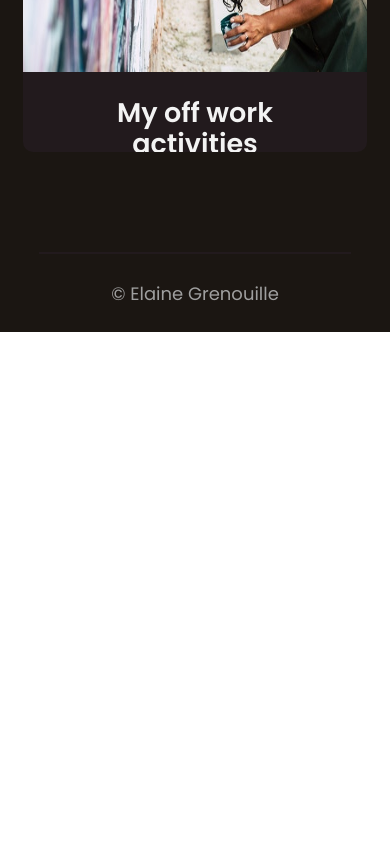
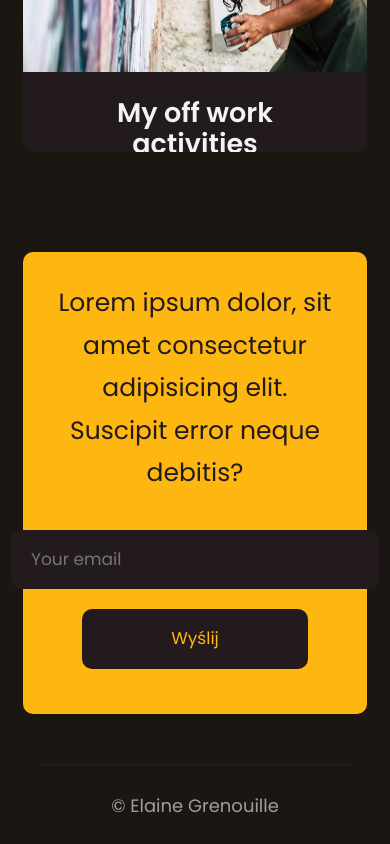
Before and after one commit to MonikaCyprys/FreelancersWebsiteTemplate, a plain HTML site: page blog.html in a window 390 px wide. Shown: the part 2788-3632 px from the top of the page. Before the commit the page ends 3120 px from the top, so only its background shows below. Drawn offline with Linux system fonts and the light colour scheme; a web font is replaced by a local one.

Commit message:
add newsletter section and change page description

```diff
--- a/blog.html
+++ b/blog.html
@@ -5,7 +5,7 @@
    <meta charset="UTF-8">
    <meta name="viewport" content="width=device-width, initial-scale=1.0">
    <title>Elaine Grenouille - freelancer</title>
-   <meta description content="Jestem instruktorem strzelectwa z wieloletnim doświadczeniem w branży militarnej">
+   <meta description content="I'm professional photographer and graphic artist with 12 years of experience.">
    <link rel="preconnect" href="https://fonts.gstatic.com">
    <link href="https://fonts.googleapis.com/css2?family=Poppins:wght@200;400;600&display=swap" rel="stylesheet">
    <link rel="preconnect" href="https://fonts.gstatic.com">
@@ -127,11 +127,19 @@
                </div>
             </article>
          </section>
+         <section class="blog-newsletter">
+            <p>Lorem ipsum dolor, sit amet consectetur adipisicing elit. Suscipit error neque debitis?</p>
+            <form class="newsletter-box">
+               <input placeholder="Your email" type="email" name="user-email" id="user-email">
+               <input type="submit" name="btn-email" value="Wyślij" id="btn-email">
+            </form>
+
+         </section>
       </main>
 
       <footer>&copy; Elaine Grenouille</footer>
    </div>
-   <script src="javascript/script.js"></script>
+   <script src=" javascript/script.js"> </script>
 </body>
 
 </html>
--- a/css/app.css
+++ b/css/app.css
@@ -1224,6 +1224,123 @@ main.about-page .about-skills .about-skill figcaption {
   }
 }
 
+.blog-page .blog-newsletter {
+  width: 88%;
+  height: auto;
+  margin-left: auto;
+  margin-right: auto;
+  background-color: #feb611;
+  padding: 30px;
+  color: #221a1d;
+  min-height: 130px;
+  display: -webkit-box;
+  display: -ms-flexbox;
+  display: flex;
+  -webkit-box-pack: justify;
+      -ms-flex-pack: justify;
+          justify-content: space-between;
+  margin-bottom: 50px;
+  border-radius: 10px;
+}
+
+.blog-page .blog-newsletter p {
+  font-size: 2.5rem;
+  -ms-flex-preferred-size: 50%;
+      flex-basis: 50%;
+  line-height: 1.7;
+}
+
+.blog-page .blog-newsletter .newsletter-box {
+  -webkit-box-pack: end;
+      -ms-flex-pack: end;
+          justify-content: flex-end;
+  display: -webkit-box;
+  display: -ms-flexbox;
+  display: flex;
+  line-height: 1.7;
+  -ms-flex-preferred-size: 50%;
+      flex-basis: 50%;
+  padding: 15px 0;
+}
+
+.blog-page .blog-newsletter .newsletter-box #user-email {
+  -ms-flex-preferred-size: 25%;
+      flex-basis: 25%;
+  height: -webkit-fit-content;
+  height: -moz-fit-content;
+  height: fit-content;
+  background-color: #221a1d;
+  padding: 20px;
+  outline-color: #feb611;
+  color: #feb611;
+  border-radius: 10px;
+  font-size: 1.7rem;
+  margin-right: 20px;
+  border: none;
+}
+
+.blog-page .blog-newsletter .newsletter-box #btn-email {
+  -ms-flex-preferred-size: 30%;
+      flex-basis: 30%;
+  height: -webkit-fit-content;
+  height: -moz-fit-content;
+  height: fit-content;
+  background-color: #221a1d;
+  padding: 20px;
+  font-family: "Poppins", sans-serif;
+  outline-color: #feb611;
+  color: #feb611;
+  border-radius: 10px;
+  font-size: 1.7rem;
+  cursor: pointer;
+  border: none;
+}
+
+@media screen and (max-width: 700px) {
+  .blog-page .blog-newsletter #btn-email {
+    -ms-flex-preferred-size: 80%;
+        flex-basis: 80%;
+  }
+}
+
+@media screen and (max-width: 450px) {
+  .blog-page .blog-newsletter .newsletter-box {
+    -ms-flex-wrap: wrap;
+        flex-wrap: wrap;
+    -webkit-box-pack: center;
+        -ms-flex-pack: center;
+            justify-content: center;
+  }
+  .blog-page .blog-newsletter .newsletter-box #user-email {
+    margin-right: 0;
+  }
+  .blog-page .blog-newsletter .newsletter-box #btn-email {
+    margin-top: 20px;
+    -ms-flex-preferred-size: 100%;
+        flex-basis: 100%;
+  }
+}
+
+@media screen and (max-width: 900px) {
+  .blog-page .blog-newsletter {
+    -webkit-box-orient: vertical;
+    -webkit-box-direction: normal;
+        -ms-flex-direction: column;
+            flex-direction: column;
+    -webkit-box-align: center;
+        -ms-flex-align: center;
+            align-items: center;
+    text-align: center;
+  }
+  .blog-page .blog-newsletter .newsletter-box {
+    margin-top: 20px;
+    width: 80%;
+    -webkit-box-pack: center;
+        -ms-flex-pack: center;
+            justify-content: center;
+  }
+}
+
 .portfolio-page {
   display: -webkit-box;
   display: -ms-flexbox;
```
Also changed, not shown: about.html (+1 -1 lines), contact.html (+1 -1 lines), index.html (+1 -1 lines), portfolio.html (+1 -1 lines).
